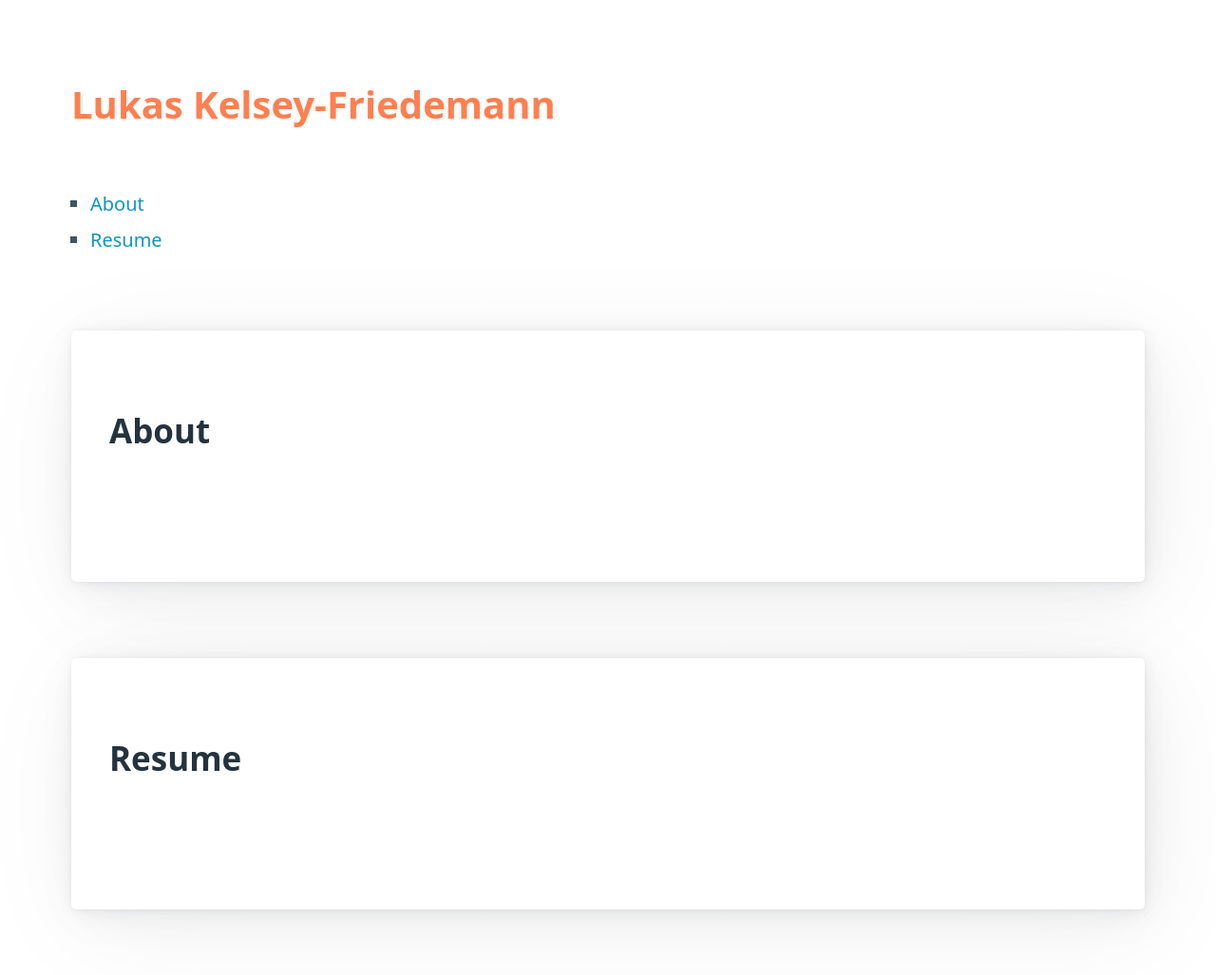
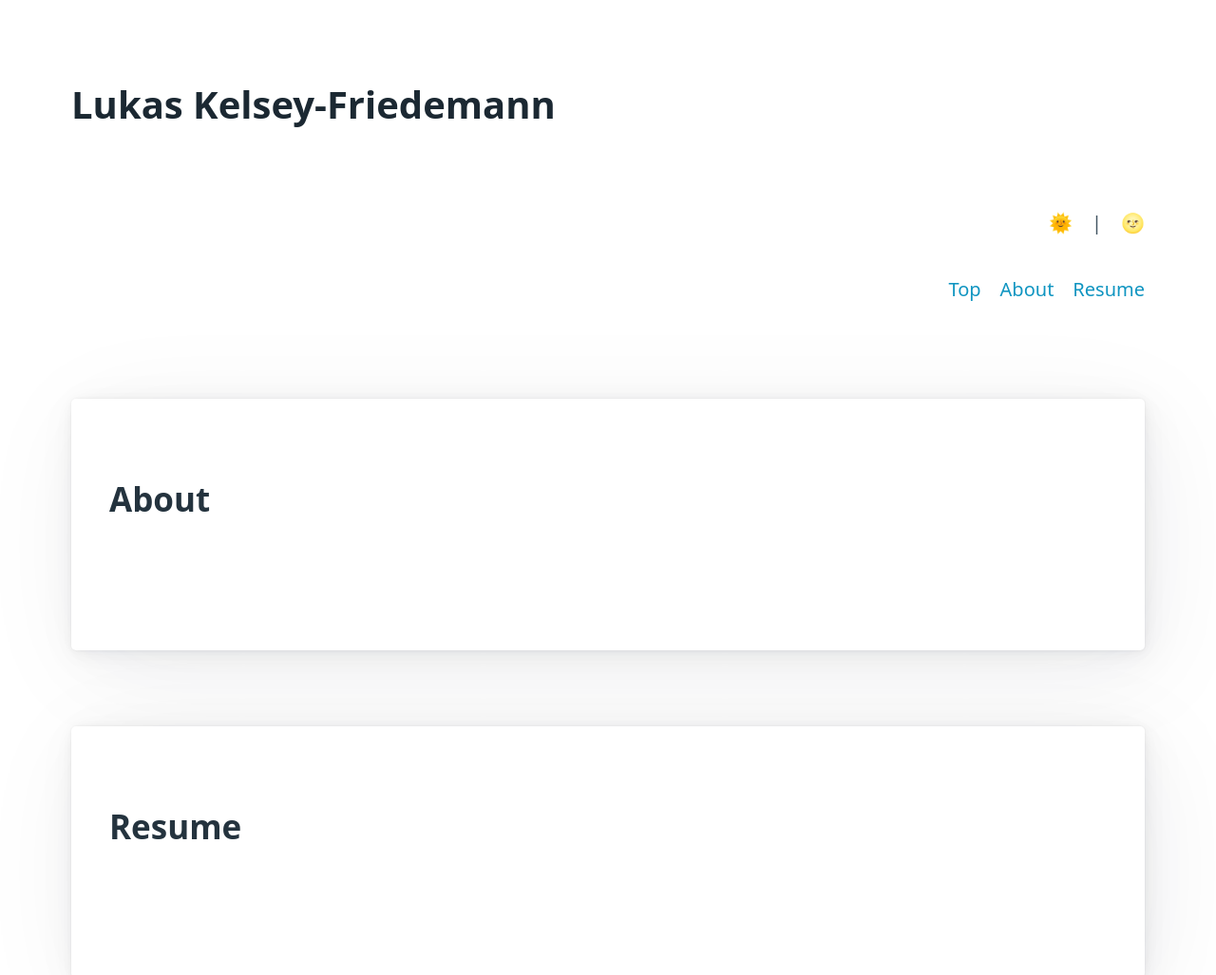
Before and after one commit to lukaskf/lukaskf.github.io, a plain HTML site: page index.html in a window 1280 px wide. Shown: the top 1027 px of the page at 95% size. Drawn offline with nearby package versions, Linux system fonts and the light colour scheme.

Commit message:
light/dark theme, favicon

```diff
--- a/index.html
+++ b/index.html
@@ -5,17 +5,36 @@
     <meta name="viewport" content="width=device-width, initial-scale=1">
     <link rel="stylesheet" href="https://unpkg.com/@picocss/pico@latest/css/pico.classless.min.css">
     <link rel="stylesheet" href="style.css">
+    <link rel="shortcut icon" type="image/x-icon" href="dog.png">
     <title>Lukas Kelsey-Friedemann</title>
     </head>
     <body>
         <main class="container">
             <h1>Lukas Kelsey-Friedemann</h1>
-      <div id="table-of-contents">
+            <nav>
                 <ul>
+                </ul>
+                <ul>
+                    <li id="set-light-theme">
+                        &#127774;
+                    </li>
+                    <li>
+                        |
+                    </li>
+                    <li id="set-dark-theme">
+                        &#127773;
+                    </li>
+                </ul>
+            </nav>
+            <nav id="table-of-contents">
+                <ul>
+                </ul>
+                <ul>
+                    <li><a href="#">Top</a></li>
                     <li><a href="#about">About</a></li>
                     <li><a href="#resume">Resume</a></li>
                 </ul>
-      </div>
+            </nav>
             <article id="about">
                 <h2>
                     About
@@ -29,3 +48,14 @@
         </main>
     </body>
 </html>
+
+<script>
+    document.getElementById("set-light-theme").addEventListener('click', event=>{
+        document.querySelector("html").setAttribute("data-theme", "light");
+    });
+
+    document.getElementById("set-dark-theme").addEventListener('click', event=>{
+        document.querySelector("html").setAttribute("data-theme", "dark");
+    });
+
+</script>
--- a/style.css
+++ b/style.css
@@ -1,3 +1,11 @@
 h1 {
-    color: coral;
 }
+
+#set-light-theme, #set-dark-theme {
+    cursor:pointer;
+}
+
+#table-of-contents {
+    position: sticky;
+    top: 10px;
+}
```
Also changed, not shown: dog.png (added). Lines whose indentation alone changed are shown as unchanged.
